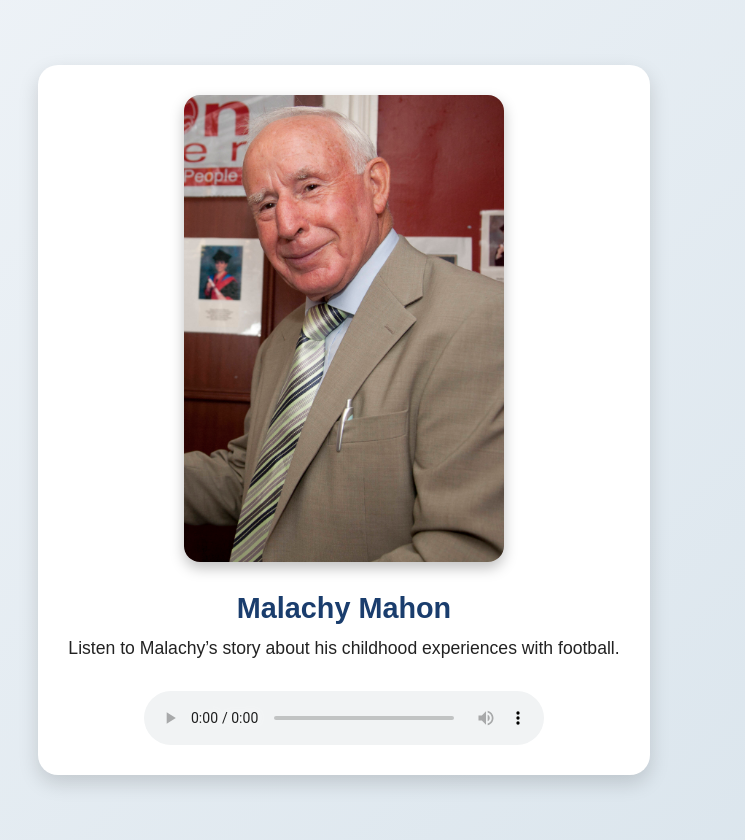
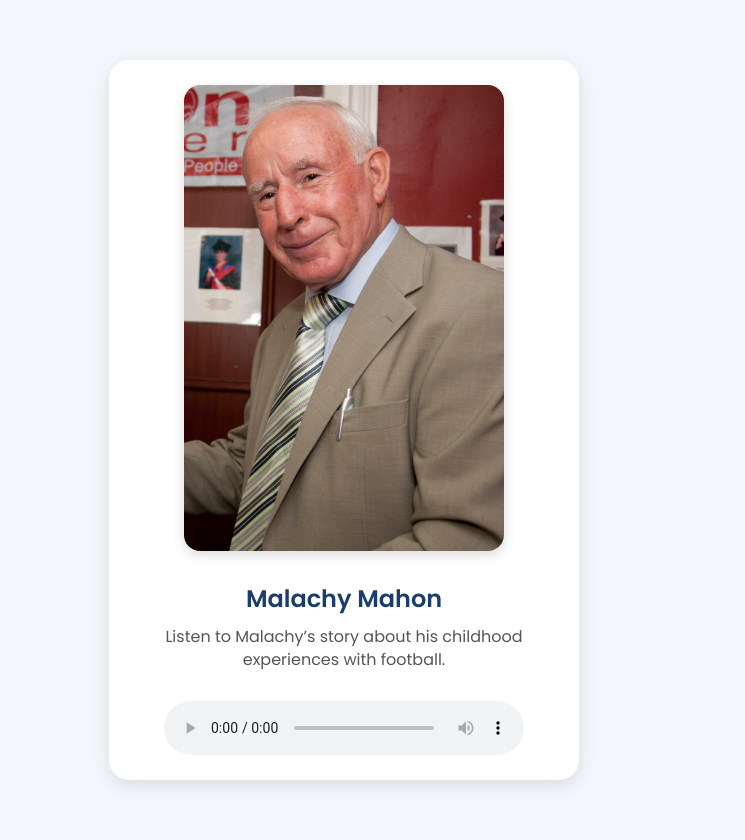
Before and after one commit to meikle-dev/malachy, a plain HTML site: page index.html in a window 1280 px wide. Shown: the whole page, without its empty margins (296-1041 px from the left). Drawn offline with Linux system fonts and the light colour scheme.

Commit message:
Update index.html

```diff
--- a/index.html
+++ b/index.html
@@ -3,51 +3,70 @@
 <head>
   <meta charset="UTF-8">
   <title>Malachy Mahon – Childhood Football Story</title>
+  <link href="https://fonts.googleapis.com/css2?family=Poppins:wght@400;600&display=swap" rel="stylesheet">
   <style>
     body {
       display: flex;
       justify-content: center;
       align-items: center;
-      flex-direction: column;
       min-height: 100vh;
       margin: 0;
-      font-family: Arial, sans-serif;
-      background: linear-gradient(135deg, #f0f4f8, #d9e4ec);
-      color: #222;
-      text-align: center;
+      font-family: 'Poppins', sans-serif;
+      background: #f3f6fa;
       padding: 20px;
-    }
-    img {
-      max-width: 320px;
-      height: auto;
-      border-radius: 16px;
-      box-shadow: 0 6px 14px rgba(0,0,0,0.25);
-      margin-bottom: 20px;
-    }
-    h1 {
-      font-size: 1.8em;
-      margin: 10px 0;
-      color: #1a3d6d;
-    }
-    p {
-      max-width: 600px;
-      margin: 0 0 20px;
-      font-size: 1.1em;
-      line-height: 1.5;
-    }
-    audio {
-      margin-top: 10px;
-      width: 100%;
-      max-width: 400px;
     }
     .card {
       background: #fff;
       border-radius: 20px;
-      padding: 30px;
-      box-shadow: 0 8px 20px rgba(0,0,0,0.15);
+      padding: 25px;
+      box-shadow: 0 6px 18px rgba(0,0,0,0.1);
       display: flex;
       flex-direction: column;
       align-items: center;
+      max-width: 420px;
+      width: 100%;
+    }
+    img {
+      width: 100%;
+      max-width: 320px;
+      border-radius: 16px;
+      box-shadow: 0 4px 12px rgba(0,0,0,0.15);
+      margin-bottom: 20px;
+    }
+    h1 {
+      font-size: 1.5em;
+      margin: 10px 0;
+      font-weight: 600;
+      color: #1a3d6d;
+      text-align: center;
+    }
+    p {
+      font-size: 1em;
+      margin: 0 0 20px;
+      color: #555;
+      text-align: center;
+      line-height: 1.4;
+      padding: 0 10px;
+    }
+    audio {
+      width: 100%;
+      max-width: 360px;
+      margin-top: 10px;
+    }
+    @media (max-width: 480px) {
+      .card {
+        padding: 20px;
+        border-radius: 15px;
+      }
+      img {
+        max-width: 100%;
+      }
+      h1 {
+        font-size: 1.3em;
+      }
+      p {
+        font-size: 0.95em;
+      }
     }
   </style>
 </head>
@@ -55,9 +74,7 @@
   <div class="card">
     <img src="malachymahon.jpg" alt="Malachy Mahon">
     <h1>Malachy Mahon</h1>
-    <p>
-      Listen to Malachy’s story about his childhood experiences with football.
-    </p>
+    <p>Listen to Malachy’s story about his childhood experiences with football.</p>
     <audio controls>
       <source src="malachy.mp3" type="audio/mpeg">
       Your browser does not support the audio element.
```
